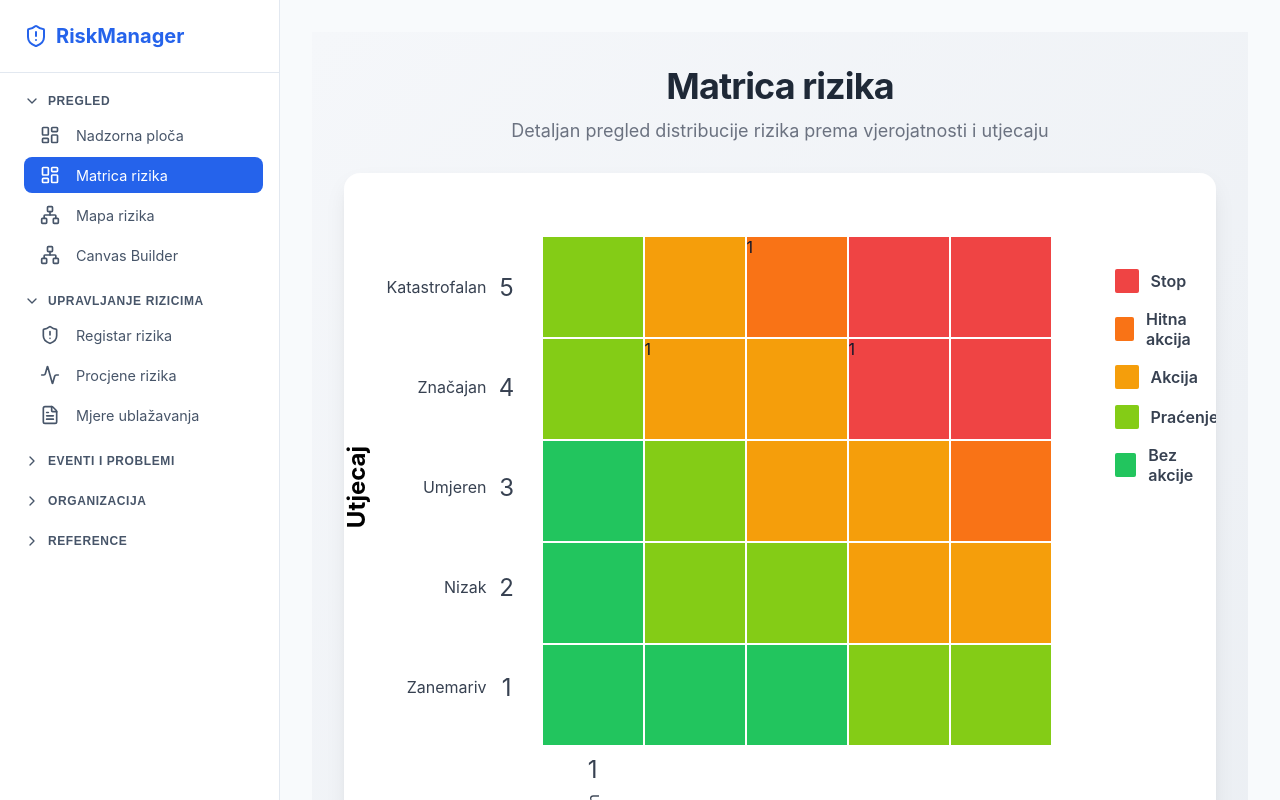
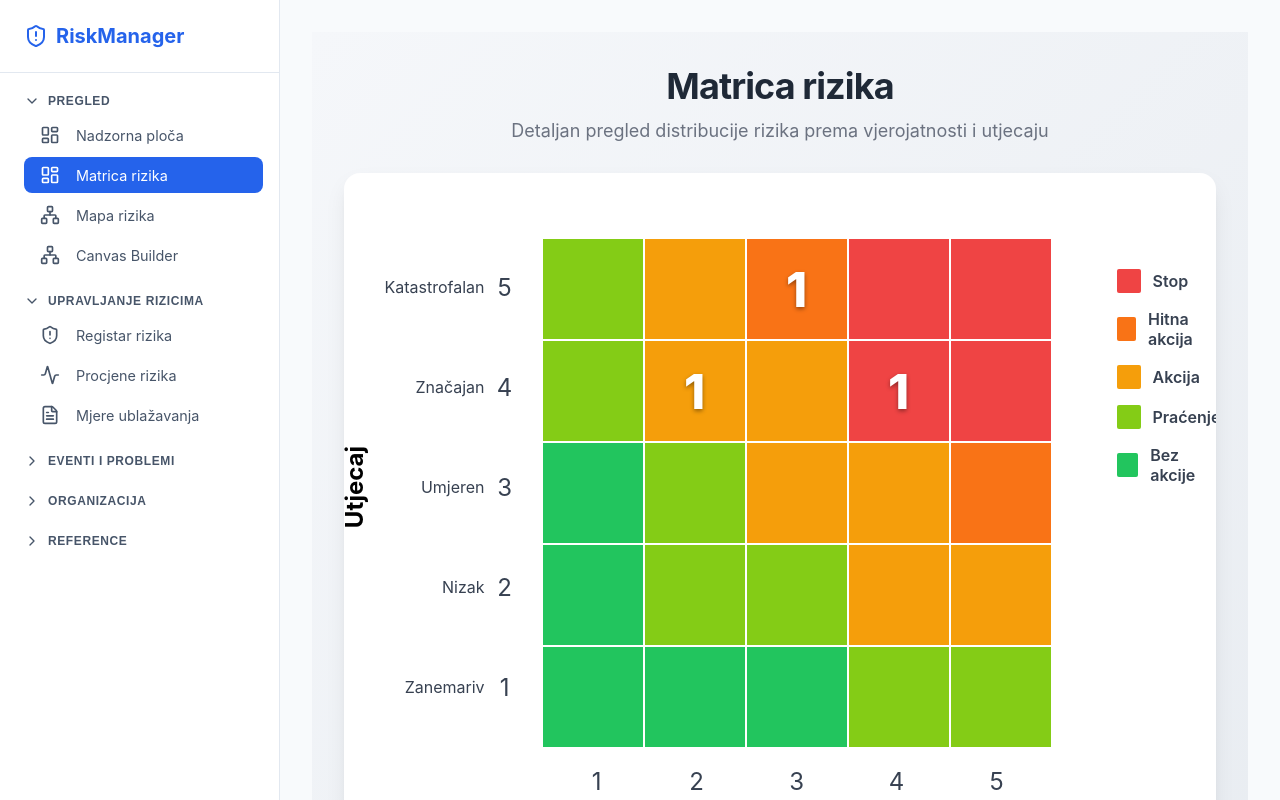
Before and after one commit to infodomAdmn/riskmanagment, a React (Vite) app: page /matrix in a window 1280 px wide. Built offline with nearby package versions, Linux system fonts and the light colour scheme.

Commit message:
feat: Add RiskHeatmap component with its styles for visualizing risk data.

```diff
--- a/src/components/RiskHeatmap.module.css
+++ b/src/components/RiskHeatmap.module.css
@@ -83,6 +83,44 @@
     grid-template-columns: repeat(5, 100px);
     grid-template-rows: repeat(5, 100px);
     gap: 2px;
+    background-color: white;
+    border: 2px solid white;
+}
+
+/* Cell */
+.cell {
+    display: flex;
+    align-items: center;
+    justify-content: center;
+    position: relative;
+    cursor: pointer;
+    transition: transform 0.1s ease;
+}
+
+.cell:hover {
+    transform: scale(1.05);
+    z-index: 10;
+    box-shadow: 0 4px 6px rgba(0, 0, 0, 0.1);
+}
+
+.riskCount {
+    font-size: 3rem;
+    font-weight: 800;
+    color: #fff;
+    text-shadow: 0 2px 4px rgba(0, 0, 0, 0.4);
+}
+
+/* X-axis Container */
+.xAxisContainer {
+    display: flex;
+    flex-direction: column;
+    align-items: center;
+    margin-top: 0.5rem;
+}
+
+.xAxisLabels {
+    display: flex;
+    width: 500px;
 }
 
 .xAxisLabelItem {
@@ -90,16 +128,16 @@
     flex-direction: column;
     align-items: center;
     width: 100px;
-    /* Match cell width */
     padding-top: 10px;
 }
 
-.labelTextVertical {
-    writing-mode: vertical-rl;
-    transform: rotate(180deg);
-    font-size: 1rem;
+.labelTextHorizontal {
+    text-align: center;
+    font-size: 0.875rem;
+    font-weight: 600;
     color: #374151;
-    margin-top: 10px;
+    margin-top: 8px;
+    line-height: 1.2;
 }
 
 .xAxisTitle {
--- a/src/components/RiskHeatmap.tsx
+++ b/src/components/RiskHeatmap.tsx
@@ -105,7 +105,7 @@ export const RiskHeatmap: React.FC<RiskHeatmapProps> = ({ data, fullScreen = fal
                             {probabilityLabels.map(l => (
                                 <div key={l.value} className={styles.xAxisLabelItem}>
                                     <span className={styles.labelValue}>{l.value}</span>
-                                    <span className={styles.labelTextVertical}>{l.label}</span>
+                                    <span className={styles.labelTextHorizontal}>{l.label}</span>
                                 </div>
                             ))}
                         </div>
```
